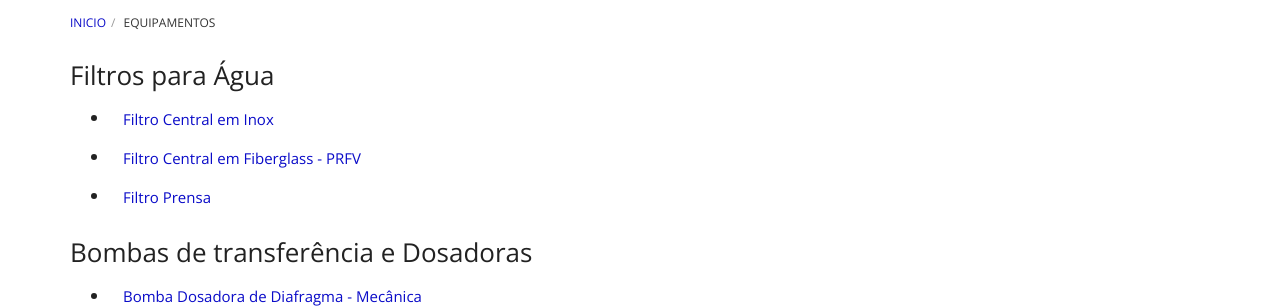
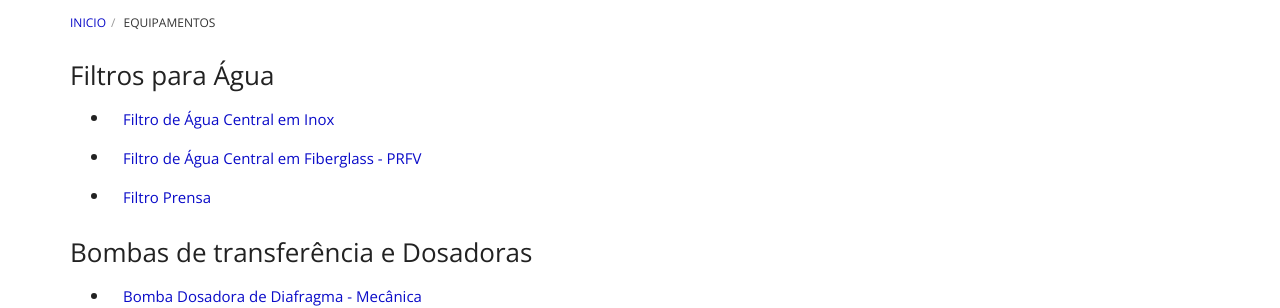
Before and after one commit to purewaterefluentes/purewaterefluentes.github.io, a Jekyll site: the page built from equipamentos/index.md, in a window 1280 px wide and 1321 px high. Shown: the part 317-625 px from the top of the window. Built offline with Jekyll 4.4.1, drawn with Linux system fonts in a browser that asks for light colours; nearby versions of some CDN libraries; library files that are not in the unit come from our copies.

Commit message:
Update index.md

```diff
--- a/equipamentos/index.md
+++ b/equipamentos/index.md
@@ -8,8 +8,8 @@ robots: follow
 ### Filtros para Água
 
 
-- [Filtro Central em Inox](filtro-de-agua-inox.html){:.btn .btn-link}
-- [Filtro Central em Fiberglass - PRFV](filtro-de-agua-central-industrial-fiberglass.html){:.btn .btn-link}
+- [Filtro de Água Central em Inox](filtro-de-agua-inox.html){:.btn .btn-link}
+- [Filtro de Água Central em Fiberglass - PRFV](filtro-de-agua-central-industrial-fiberglass.html){:.btn .btn-link}
 - [Filtro Prensa](filtro-prensa.html){:.btn .btn-link}
 
 ### Bombas de transferência e Dosadoras
```
